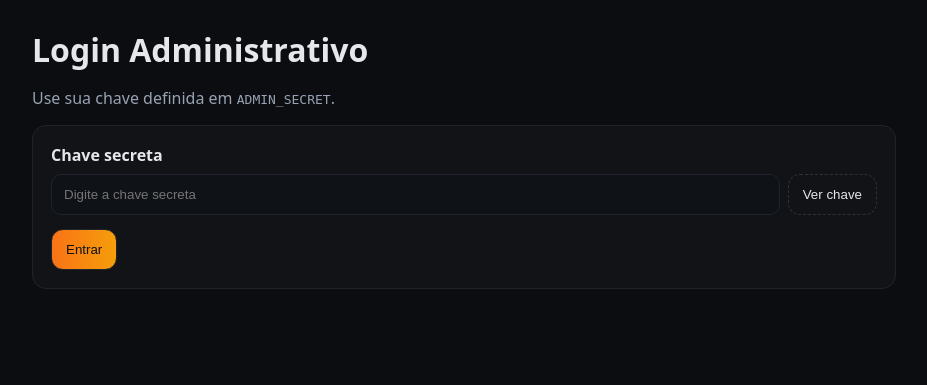
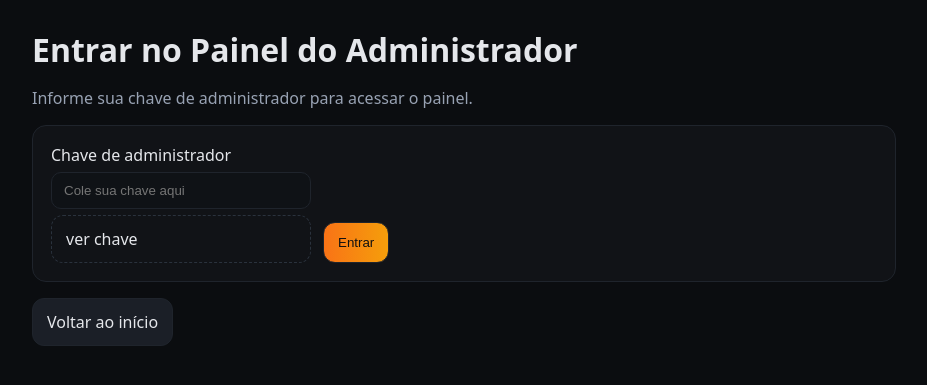
Before and after one commit to Jccasafus-hub/SchulzeVote, a Flask app: page /admin/login in a window 1280 px wide. Shown: the part 72-457 px from the top of the page, without its empty margins (176-1103 px from the left). Run offline with Flask 3, Linux system fonts and the light colour scheme.

Commit message:
Update admin_login.html

```diff
--- a/templates/admin_login.html
+++ b/templates/admin_login.html
@@ -1,65 +1,32 @@
+<!-- templates/admin_login.html -->
 {% extends "base_admin.html" %}
-
-{% block title %}Login - SchulzeVote Admin{% endblock %}
+{% block title %}SchulzeVote Admin · Login{% endblock %}
 
 {% block content %}
-  <h1>Login Administrativo</h1>
-  <p class="muted">
-    Use sua chave definida em <code>ADMIN_SECRET</code>.
-    {% if max_attempts is defined %}
-      (Máx. {{ max_attempts }} tentativas por sessão)
-    {% endif %}
-  </p>
+  <h1>Entrar no Painel do Administrador</h1>
+  <p class="muted">Informe sua chave de administrador para acessar o painel.</p>
 
   <div class="card">
-    <form method="POST" action="{{ url_for('admin_bp.login') }}{% if secret %}?secret={{ secret }}{% endif %}">
-      <label for="secret"><b>Chave secreta</b></label>
-      <div class="row" style="gap:8px; align-items:stretch; margin-top:8px">
-        <input
-          type="password"
-          id="secret"
-          name="secret"
-          placeholder="Digite a chave secreta"
-          required
-          style="flex:1; min-width:240px"
-        >
-        <button
-          type="button"
-          class="btn ghost"
-          id="toggle-secret"
-          aria-controls="secret"
-          aria-pressed="false"
-          title="Ver chave"
-        >
-          Ver chave
-        </button>
+    <form method="POST" class="row" style="gap:12px; align-items:flex-end">
+      <div style="display:flex; flex-direction:column; gap:6px; min-width:260px">
+        <label for="secret">Chave de administrador</label>
+        <input id="secret" name="secret" type="password" placeholder="Cole sua chave aqui" required>
+        <a href="#" class="btn ghost" onclick="
+          const i=document.getElementById('secret');
+          i.type = (i.type==='password' ? 'text' : 'password');
+          this.blur();
+          return false;
+        ">ver chave</a>
       </div>
-
-      {% if attempts_used is defined and max_attempts is defined %}
-        <p class="muted" style="margin:10px 0 0 0">
-          Tentativas usadas: {{ attempts_used }}/{{ max_attempts }}
-        </p>
-      {% endif %}
-
-      <div style="margin-top:14px">
-        <button class="btn accent" type="submit">Entrar</button>
-      </div>
+      <button class="btn accent" type="submit">Entrar</button>
     </form>
   </div>
 
-  <script>
-    (function(){
-      const input = document.getElementById('secret');
-      const btn   = document.getElementById('toggle-secret');
-      if (!input || !btn) return;
-
-      btn.addEventListener('click', function(){
-        const showing = input.type === 'text';
-        input.type = showing ? 'password' : 'text';
-        btn.innerText = showing ? 'Ver chave' : 'Ocultar chave';
-        btn.setAttribute('aria-pressed', String(!showing));
-        btn.title = showing ? 'Ver chave' : 'Ocultar chave';
-      });
-    })();
-  </script>
+  <div class="row" style="margin-top:16px">
+    {% if request.args.get('secret') %}
+      <a class="btn" href="/admin/?secret={{ request.args.get('secret')|urlencode }}">Voltar ao painel inicial</a>
+    {% else %}
+      <a class="btn" href="/">Voltar ao início</a>
+    {% endif %}
+  </div>
 {% endblock %}
```
